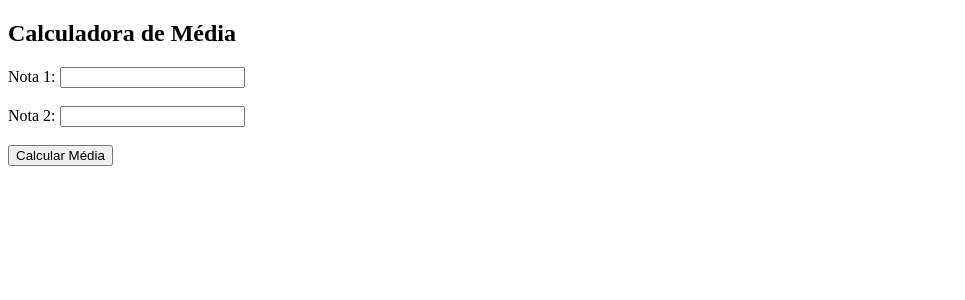
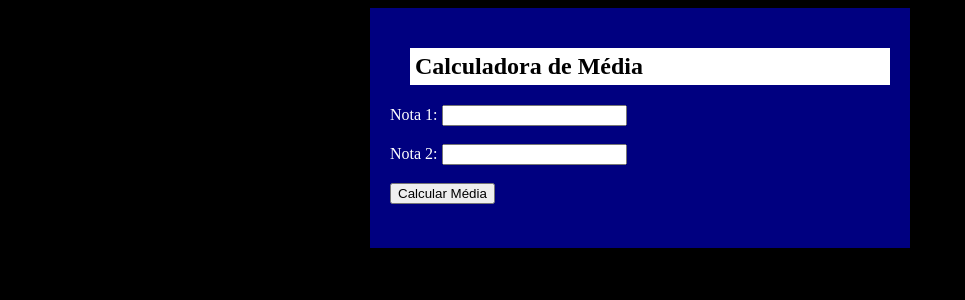
Before and after one commit to rodriguessavio/desenvolvimentoWeb2, a PHP site: page /execOne.php in a window 1280 px wide. Shown: the top 300 px of the page, without its empty margins (0-965 px from the left). Run offline with PHP 8.4, Linux system fonts and the light colour scheme; data that the repository does not hold is empty.

Commit message:
execTwo 20%

```diff
--- a/phpBasic/execOne.php
+++ b/phpBasic/execOne.php
@@ -3,21 +3,48 @@
 <head>
     <title>Calculadora de Média</title>
 </head>
+<style>
+    body {
+        background-color: #000;
+        color: #fff;
+    }
+
+    .formulario {
+        width: 500px;
+        height: 200px;
+        background: #000080;
+        padding: 20px;
+        margin: 0 auto;
+    }
+
+    div h2 {
+        background: #fff;
+        color: #000;
+        padding: 5px;
+        margin-left: 20px;
+    }
+
+    h3 {
+        margin-left: 597px;
+    }
+</style>
 <body>
 
-<h2>Calculadora de Média</h2>
 
-<form method="post" action="">
-    Nota 1: <input type="number" name="nota1" step="0.01" required><br><br>
-    Nota 2: <input type="number" name="nota2" step="0.01" required><br><br>
-    <input type="submit" name="calcular" value="Calcular Média">
-</form>
+
+<div class= "formulario">
+    <h2>Calculadora de Média</h2>
+    <form method="post" action="">
+        Nota 1: <input type="number" name="nota1" required><br><br>
+        Nota 2: <input type="number" name="nota2" required><br><br>
+        <input type="submit" name="calcular" value="Calcular Média">
+    </form>
+</div>
 
 <?php
-if (isset($_POST['calcular'])) {
+if ($_POST['calcular']) {
     $nota1 = $_POST['nota1'];
     $nota2 = $_POST['nota2'];
-
     $media = ($nota1 + $nota2) / 2;
 
     echo "<h3>A média entre as notas $nota1 e $nota2 é: $media</h3>";
```
Also changed, not shown: phpBasic/execTwo.php (added).
